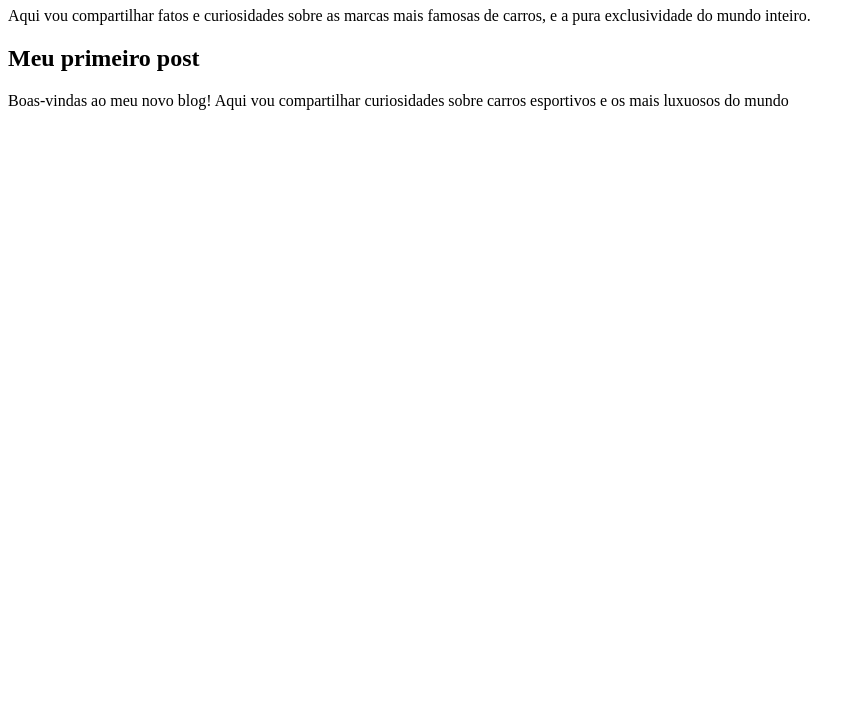
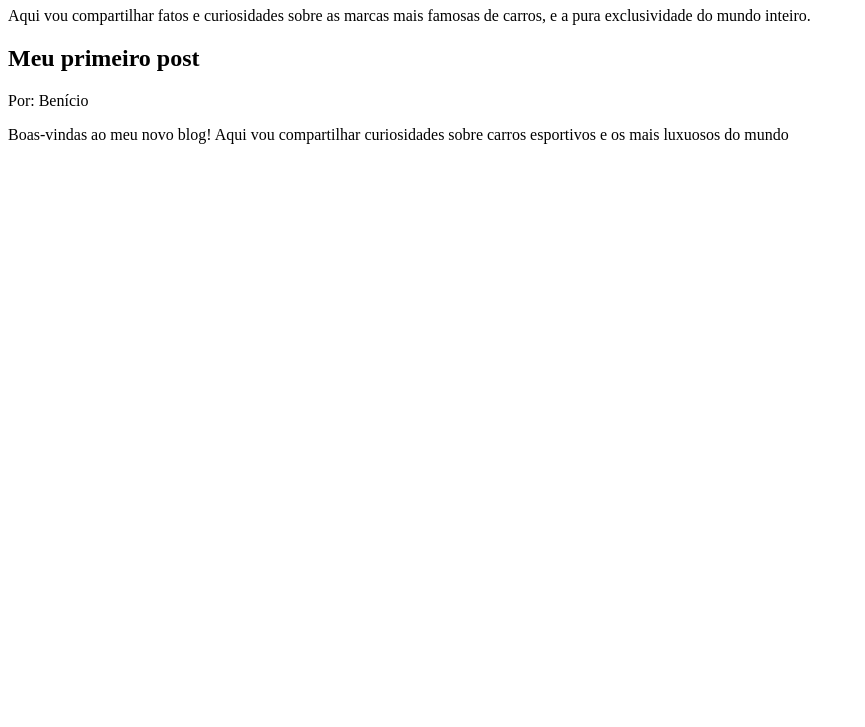
Before and after one commit to migueldemitte/alura, a plain HTML site: page index.html in a window 1280 px wide. Shown: the part 73-800 px from the top of the page, without its empty margins (0-865 px from the left). Drawn offline with Linux system fonts and the light colour scheme.

Commit message:
Update index.html

```diff
--- a/index.html
+++ b/index.html
@@ -11,7 +11,8 @@
 <p1>Aqui vou compartilhar fatos e curiosidades sobre as marcas mais famosas de carros, e a pura exclusividade do mundo inteiro.</p1>
 
 <h2>Meu primeiro post</h2>
-  <p>Boas-vindas ao meu novo blog! Aqui vou
+  <p>Por: Benício</p>
+<p>Boas-vindas ao meu novo blog! Aqui vou
     compartilhar curiosidades sobre carros esportivos e os mais luxuosos do mundo</p>
 </body>
 </html>
```
